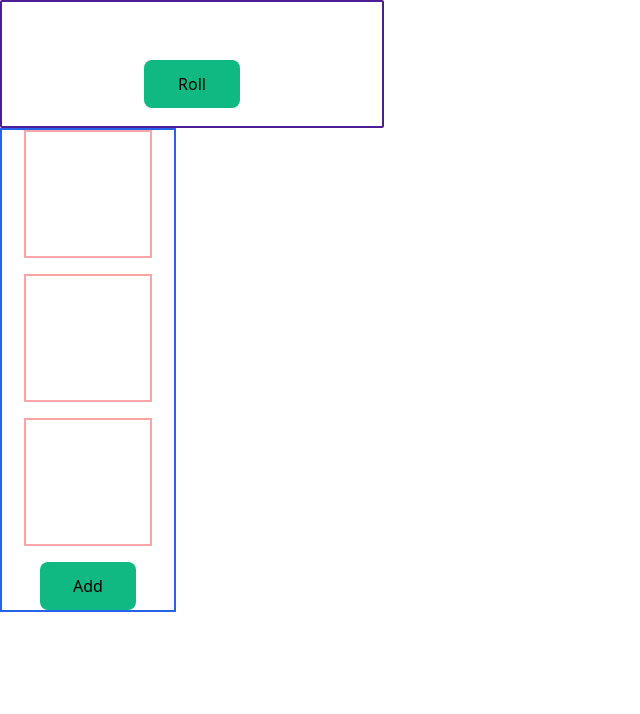
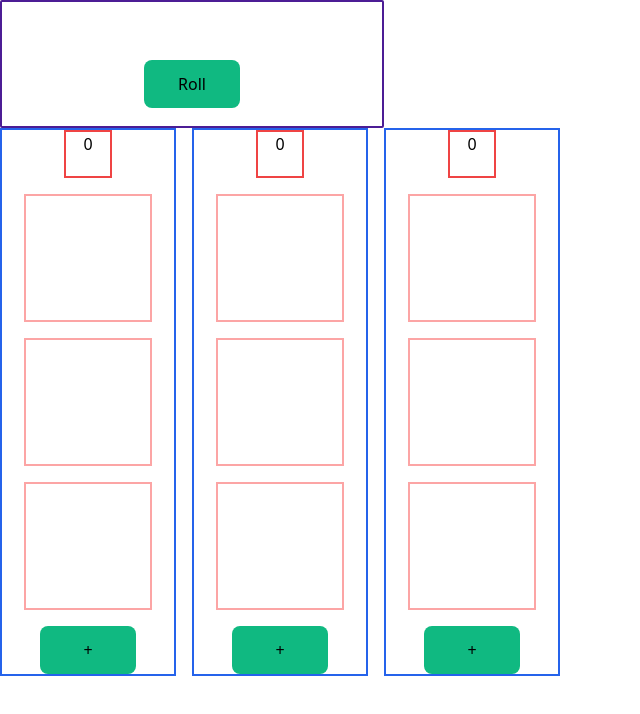
Before and after one commit to Trejdon/bones-clone, a React (Vite) app: page / in a window 1280 px wide. Shown: the top 714 px of the page, without its empty margins (0-640 px from the left). Built offline with nearby package versions, Linux system fonts and the light colour scheme.

Commit message:
feat(Score): board column scoring functional

```diff
--- a/src/App.tsx
+++ b/src/App.tsx
@@ -1,11 +1,12 @@
-import { useState, FC, MouseEventHandler } from "react";
+import { useState } from "react";
 import { createRoot } from "react-dom/client";
+import BoardColumn from "./BoardColumn";
 import { rollDie } from "./gameUtils";
 
 const App = () => {
   const [roll, setRoll] = useState<number>(0);
   const [canRoll, setCanRoll] = useState<boolean>(true);
-  const [playerBoard, setPlayerBoard] = useState<number[][]>([
+  const [playerBoard, setPlayerBoard] = useState<[number, number, number][]>([
     [0, 0, 0],
     [0, 0, 0],
     [0, 0, 0],
@@ -15,62 +16,6 @@ const App = () => {
     setRoll(rollDie());
     setCanRoll(false);
   };
-
-  const handleColumnClick = (
-    event: MouseEvent,
-    board: number[][],
-    columnIndex: number
-  ): void => {
-    event.preventDefault();
-    const indexToUpdate = board[columnIndex].indexOf(0);
-    const columnToUpdate = [...board[columnIndex]];
-    const updatedBoard = [...playerBoard];
-
-    console.log(this);
-
-    columnToUpdate[indexToUpdate] = roll;
-    board[columnIndex] = columnToUpdate;
-
-    setPlayerBoard(updatedBoard);
-    setRoll(0);
-    setCanRoll(true);
-  };
-
-  // TODO: Migrate this component to its own file
-  interface bCProps {
-    board: number[][];
-    handleClick: MouseEventHandler<HTMLButtonElement>;
-    columnIndex: number;
-  }
-
-  const BoardColumn: FC<bCProps> = ({ board, handleClick, columnIndex }) => {
-    const currentColumn = board[columnIndex];
-
-    return (
-      <div className="border-blue-600 border-2 w-44 flex flex-col items-center gap-4">
-        <div className="column grid grid-rows-3 gap-4 justify-center">
-          <div className="cell">
-            {!!currentColumn[0] ? currentColumn[0] : ""}
-          </div>
-          <div className="cell">
-            {!!currentColumn[1] ? currentColumn[1] : ""}
-          </div>
-          <div className="cell">
-            {!!currentColumn[2] ? currentColumn[2] : ""}
-          </div>
-        </div>
-        {currentColumn.includes(0) && (
-          <button
-            className="bg-emerald-500 h-12 w-24 rounded-lg"
-            onClick={(event) => handleClick(event, board, columnIndex)}
-          >
-            Add
-          </button>
-        )}
-      </div>
-    );
-  };
-  // TODO: End migration
 
   return (
     <div className="p-0 m-0">
@@ -92,32 +37,21 @@ const App = () => {
               </button>
             )}
           </div>
-          {/* <div className="border-blue-600 border-2 w-44 flex flex-col items-center gap-4">
-            <div className="column grid grid-rows-3 gap-4 justify-center">
-              <div className="cell">
-                {!!playerBoard[0][0] ? playerBoard[0][0] : ""}
-              </div>
-              <div className="cell">
-                {!!playerBoard[0][1] ? playerBoard[0][1] : ""}
-              </div>
-              <div className="cell">
-                {!!playerBoard[0][2] ? playerBoard[0][2] : ""}
-              </div>
-            </div>
-            {playerBoard[0].includes(0) && (
-              <button
-                className="bg-emerald-500 h-12 w-24 rounded-lg"
-                onClick={() => handleColumnClick(playerBoard, 0)}
-              >
-                Add
-              </button>
-            )}
-          </div> */}
-          <BoardColumn
-            board={playerBoard}
-            handleClick={handleColumnClick}
-            columnIndex={0}
-          />
+          <div className="grid grid-cols-3 gap-4 w-fit">
+            {/* TODO: This doesn't smell right, need to find a better way to handle creating the "board" */}
+            {playerBoard.map((column, index) => {
+              return (
+                <BoardColumn
+                  board={playerBoard}
+                  setCanRoll={setCanRoll}
+                  setRoll={setRoll}
+                  columnIndex={index}
+                  currentRoll={roll}
+                  setPlayerBoard={setPlayerBoard}
+                />
+              );
+            })}
+          </div>
         </div>
       </div>
     </div>
--- /dev/null
+++ b/src/BoardColumn.tsx
@@ -0,0 +1,63 @@
+import { FC } from "react";
+import { calculateColumnScore } from "./gameUtils";
+
+type BoardColumnProps = {
+  board: [number, number, number][];
+  columnIndex: number;
+  currentRoll: number;
+  setPlayerBoard: React.Dispatch<
+    React.SetStateAction<[number, number, number][]>
+  >;
+  setRoll: React.Dispatch<React.SetStateAction<number>>;
+  setCanRoll: React.Dispatch<React.SetStateAction<boolean>>;
+};
+
+const BoardColumn: FC<BoardColumnProps> = ({
+  board,
+  columnIndex,
+  currentRoll,
+  setPlayerBoard,
+  setRoll,
+  setCanRoll,
+}) => {
+  const currentColumn = board[columnIndex];
+
+  function handleColumnClick(
+    board: [number, number, number][],
+    columnIndex: number
+  ): void {
+    const indexToUpdate = board[columnIndex].indexOf(0);
+    const columnToUpdate: [number, number, number] = [...board[columnIndex]];
+    const updatedBoard = [...board];
+
+    columnToUpdate[indexToUpdate] = currentRoll;
+    updatedBoard[columnIndex] = columnToUpdate;
+
+    setPlayerBoard(updatedBoard);
+    setRoll(0);
+    setCanRoll(true);
+  }
+
+  return (
+    <div className="border-blue-600 border-2 w-44 flex flex-col items-center gap-4">
+      <div className="h-12 w-12 border-red-500 border-2 text-center">
+        {calculateColumnScore(currentColumn)}
+      </div>
+      <div className="column grid grid-rows-3 gap-4 justify-center">
+        <div className="cell">{!!currentColumn[0] ? currentColumn[0] : ""}</div>
+        <div className="cell">{!!currentColumn[1] ? currentColumn[1] : ""}</div>
+        <div className="cell">{!!currentColumn[2] ? currentColumn[2] : ""}</div>
+      </div>
+      {currentColumn.includes(0) && (
+        <button
+          className="bg-emerald-500 h-12 w-24 rounded-lg"
+          onClick={() => handleColumnClick(board, columnIndex)}
+        >
+          +
+        </button>
+      )}
+    </div>
+  );
+};
+
+export default BoardColumn;
--- a/src/gameUtils.ts
+++ b/src/gameUtils.ts
@@ -1,3 +1,32 @@
 export const rollDie = (): number => {
   return Math.floor(Math.random() * 6 + 1);
 };
+
+// TODO: Make unit tests for this
+export const scoreRollTuple = (rollTuple: [number, number]): number => {
+  const [value, count] = rollTuple;
+
+  if (count === 1) {
+    return value;
+  } else {
+    const tmp = new Array(count);
+    tmp.fill(value);
+    const tmpSum = tmp.reduce((acc, curVal) => acc + curVal, 0);
+    return tmpSum * count;
+  }
+};
+
+// TODO: Make unit tests for this
+export const calculateColumnScore = (columnArr: number[]): number => {
+  const uniqueArr = [...new Set(columnArr)];
+  const tupleArr: [number, number][] = uniqueArr.map((value) => {
+    const count = columnArr.filter((element) => element === value).length;
+    return [value, count];
+  });
+
+  const score = tupleArr.reduce((acc, currVal) => {
+    return acc + scoreRollTuple(currVal);
+  }, 0);
+
+  return score;
+};
```
